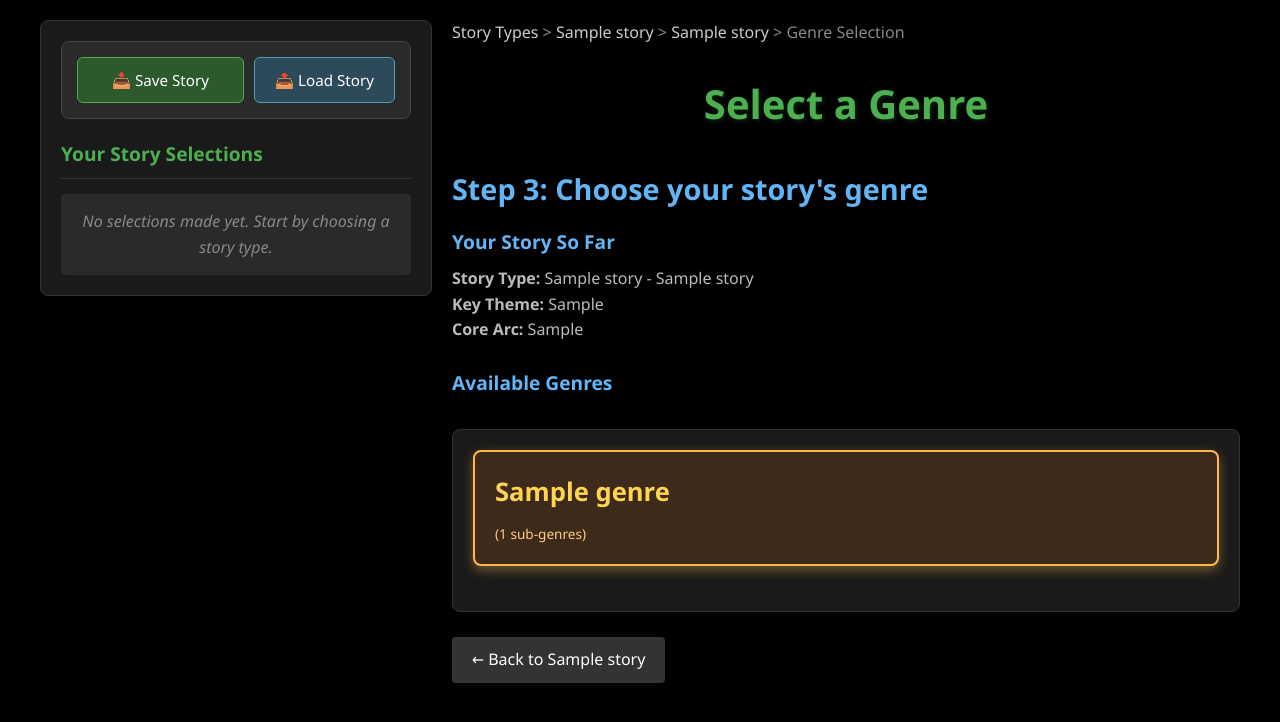
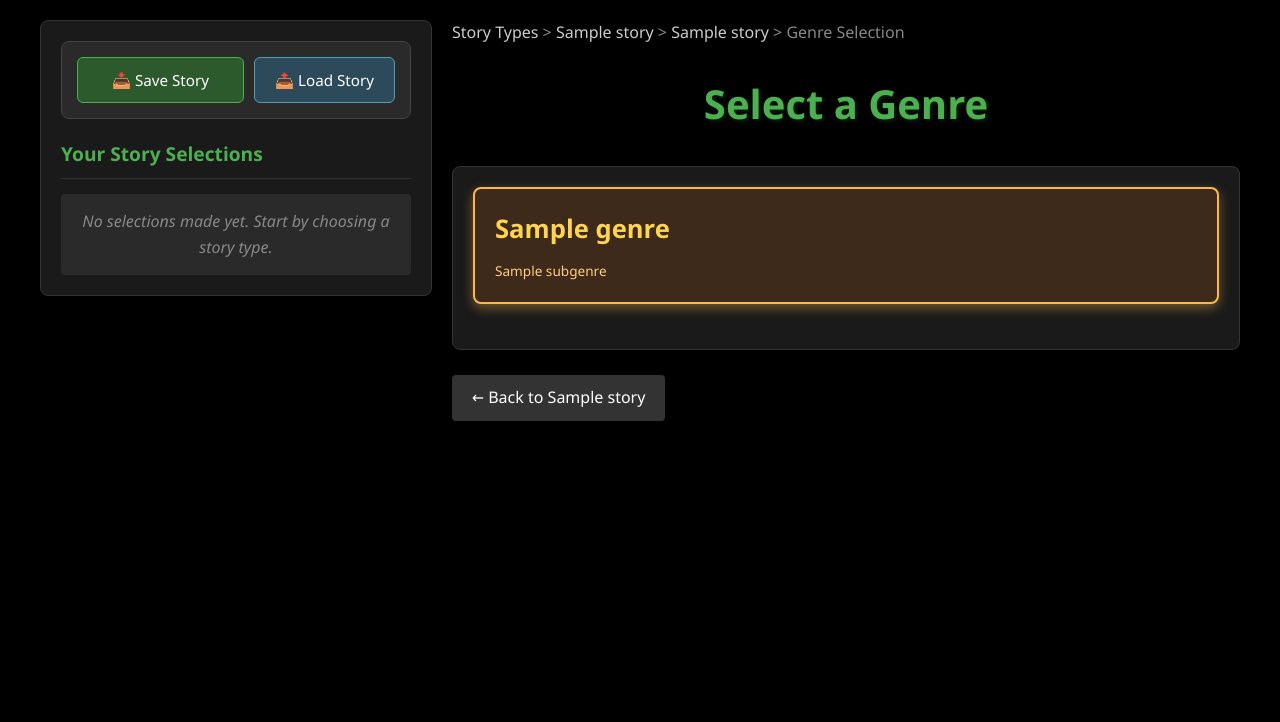
Before and after one commit to LarsLiden/Kraitif, a Flask app: template templates/genre_selection.html in a window 1280 px wide. Shown: the top 722 px of the page. Run offline with Flask 3, Linux system fonts and the light colour scheme; the template is opened without the code that fills it: most values are stand-ins (such as "Sample title", 1, 10 or a date in 2020).

Commit message:
Complete UI cleanup for all selection pages
Co-authored-by: LarsLiden <6528486+LarsLiden@users.noreply.github.com>

```diff
--- a/templates/genre_selection.html
+++ b/templates/genre_selection.html
@@ -11,21 +11,8 @@
 </div>
 
 <h1>Select a Genre</h1>
-<h2>Step 3: Choose your story's genre</h2>
-
-{% if story.key_theme and story.core_arc %}
-<div class="section">
-    <div class="section-title">Your Story So Far</div>
-    <div class="section-content">
-        <strong>Story Type:</strong> {{ story.story_type_name }} - {{ story.subtype_name }}<br>
-        <strong>Key Theme:</strong> {{ story.key_theme }}<br>
-        <strong>Core Arc:</strong> {{ story.core_arc }}
-    </div>
-</div>
-{% endif %}
 
 <div class="section">
-    <div class="section-title">Available Genres</div>
     <div class="section-content">
         <form method="POST" action="{{ url_for('update_genre_selection') }}" class="story-selection-form">
             <div class="selection-section">
@@ -34,7 +21,7 @@
                     <div class="story-type-card genre-card" onclick="selectGenre('{{ genre.name }}')">
                         <div class="story-type-left">
                             <div class="story-type-title">{{ genre.name }}</div>
-                            <div class="genre-info">({{ genre.subgenres|length }} sub-genres)</div>
+                            <div class="genre-info">{% for subgenre in genre.subgenres %}{{ subgenre.name }}{% if not loop.last %}, {% endif %}{% endfor %}</div>
                         </div>
                     </div>
                     {% endfor %}
```
Also changed, not shown: design_spec.md (+8 -1 lines), templates/core_arc_selection.html (+0 -12 lines), templates/key_theme_selection.html (+0 -9 lines).
